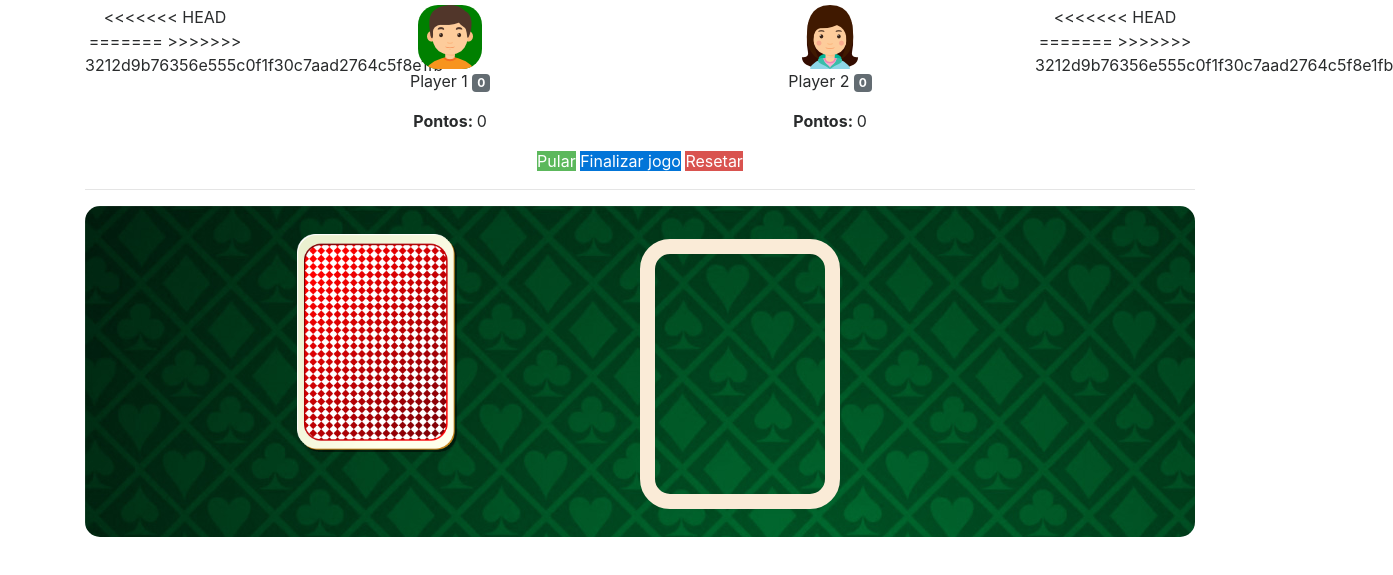
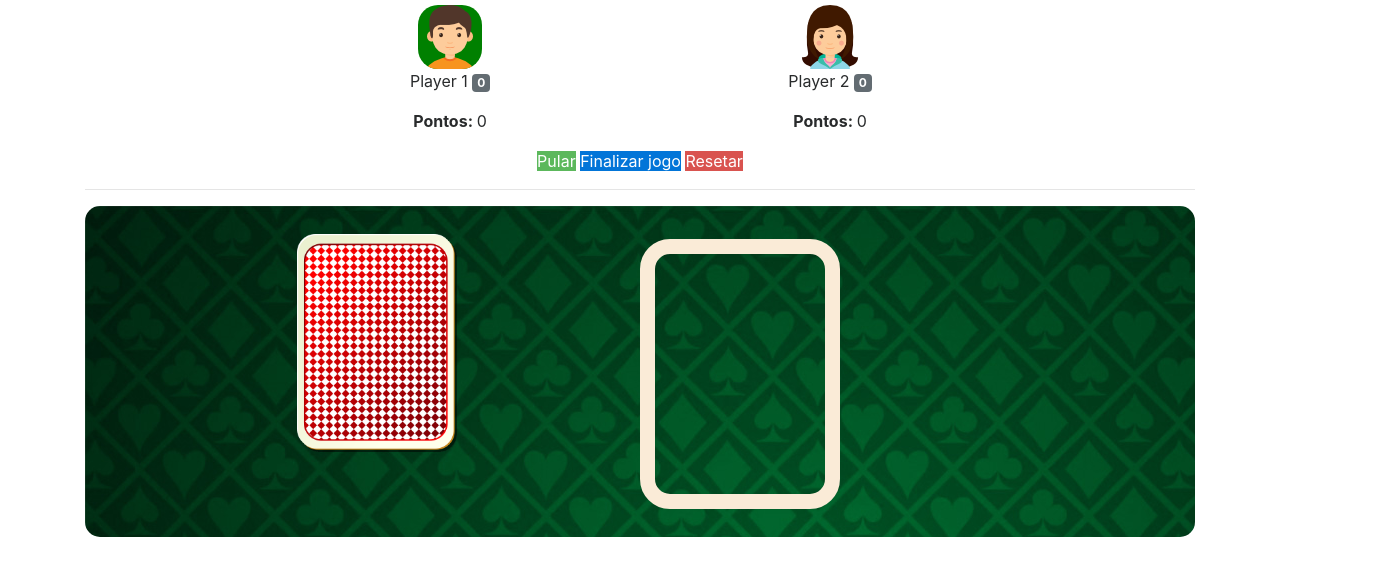
Before and after one commit to RayconBatista/learning-vuejs, a plain HTML site: page gameVueJs/index.html in a window 1280 px wide. Shown: the part 123-698 px from the top of the page, 1393 px wide, since content can reach past the window. Drawn offline with Linux system fonts and the light colour scheme.

Commit message:
ready to play game

```diff
--- a/gameVueJs/index.html
+++ b/gameVueJs/index.html
@@ -18,11 +18,9 @@
         <div class="row mt-2">
             <div class="col-md-2">
                 <img src="./assets/outros/trofeu.png" height="100" alt="trofeu" v-show="playerTwo.points > 21">
-<<<<<<< HEAD
+
                 <span v-show="playerTwo.points >= 21">Campeão</span>
-=======
-                <span v-show="playerTwo.points > 21">Campeão</span>
->>>>>>> 3212d9b76356e555c0f1f30c7aad2764c5f8e1fb
+
             </div>
             <div :class="['col-md-4', playerActived == 1 ? 'active' : '']">
                 <img src="./assets/outros/player1.png" alt="player 1">
@@ -44,11 +42,9 @@
 
             <div class="col-md-2">
                 <img src="./assets/outros/trofeu.png" height="100" alt="trofeu" v-show="playerOne.points > 21">
-<<<<<<< HEAD
+
                 <span v-show="playerOne.points >= 21">Campeão</span>
-=======
-                <span v-show="playerOne.points > 21">Campeão</span>
->>>>>>> 3212d9b76356e555c0f1f30c7aad2764c5f8e1fb
+
             </div>
 
 
```
